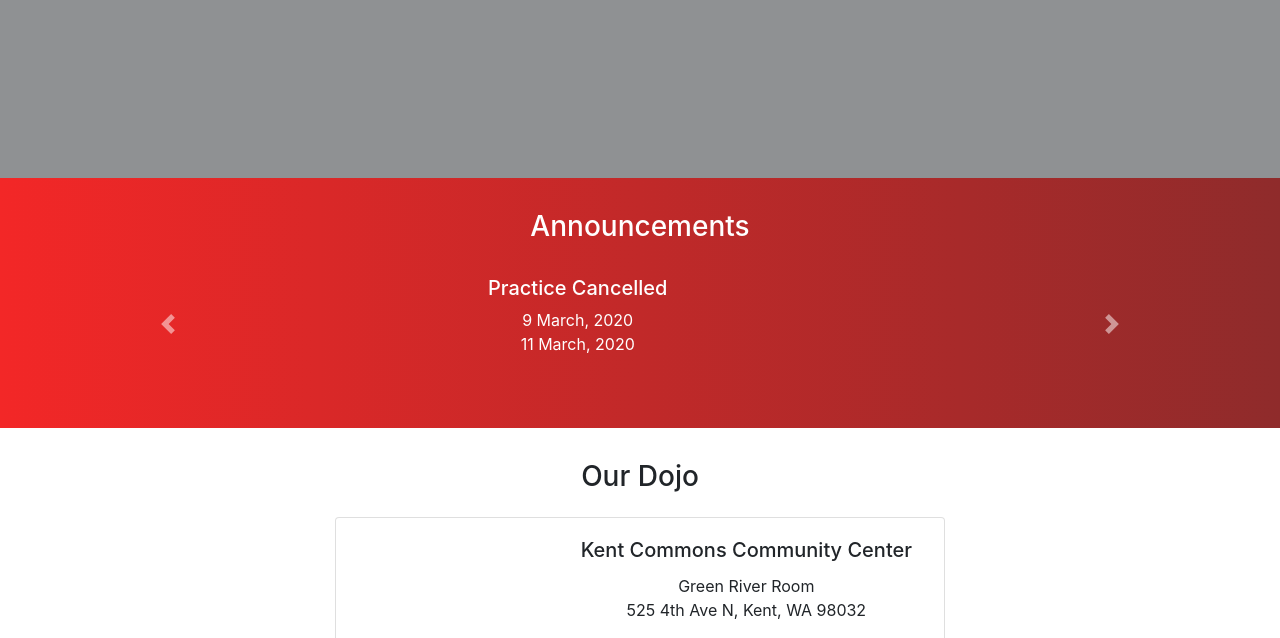
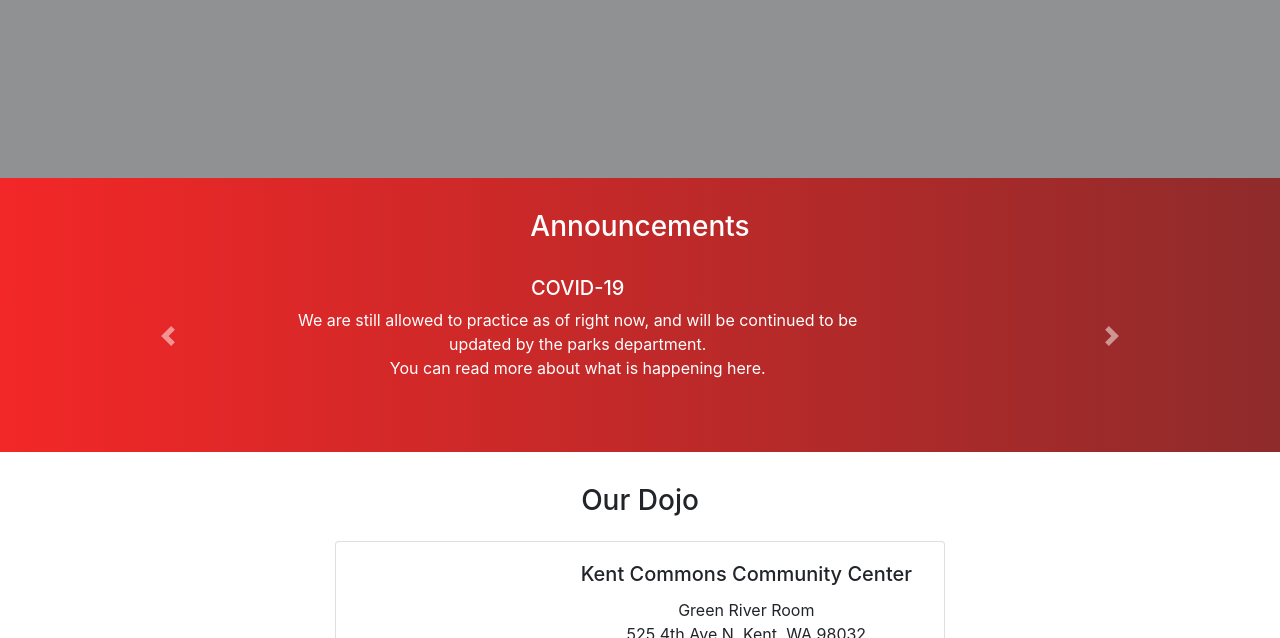
Before and after one commit to tkmarsten/kendo-websites, a plain HTML site: page kentkendo/index.html in a window 1280 px wide. Shown: the part 462-1100 px from the top of the page. Drawn offline with nearby package versions, Linux system fonts and the light colour scheme; grey boxes are pictures that could not be loaded.

Commit message:
Updated announcements

```diff
--- a/kentkendo/index.html
+++ b/kentkendo/index.html
@@ -75,17 +75,14 @@
             <div id="carousel" class="carousel slide" data-ride="carousel">
                 <div class="carousel-inner" role="listbox">
                     <div class="carousel-item active p-4">
-                        <h5>Practice Cancelled</h5>
-                        <p>9 March, 2020<br>
-                        11 March, 2020</p>
+                        <h5>COVID-19</h5>
+                        <p>We are still allowed to practice as of right now, and will be continued to be <br>
+                            updated by the parks department.<br>
+                        You can read more about what is happening <a style="color: white" href="https://www.kentwa.gov/residents/parks-recreation-and-community-services">here</a>.</p>
                     </div>
                     <div class="carousel-item p-4">
                         <h5>Winter Quarter Ends</h5>
                         <p>18 March, 2020</p>
-                    </div>
-                    <div class="carousel-item p-4">
-                        <h5>Highline Taikai</h5>
-                        <p>21 March, 2020</p>
                     </div>
                 </div>
                 <a class="carousel-control-prev" href="#carousel" role="button" data-slide="prev">
```
